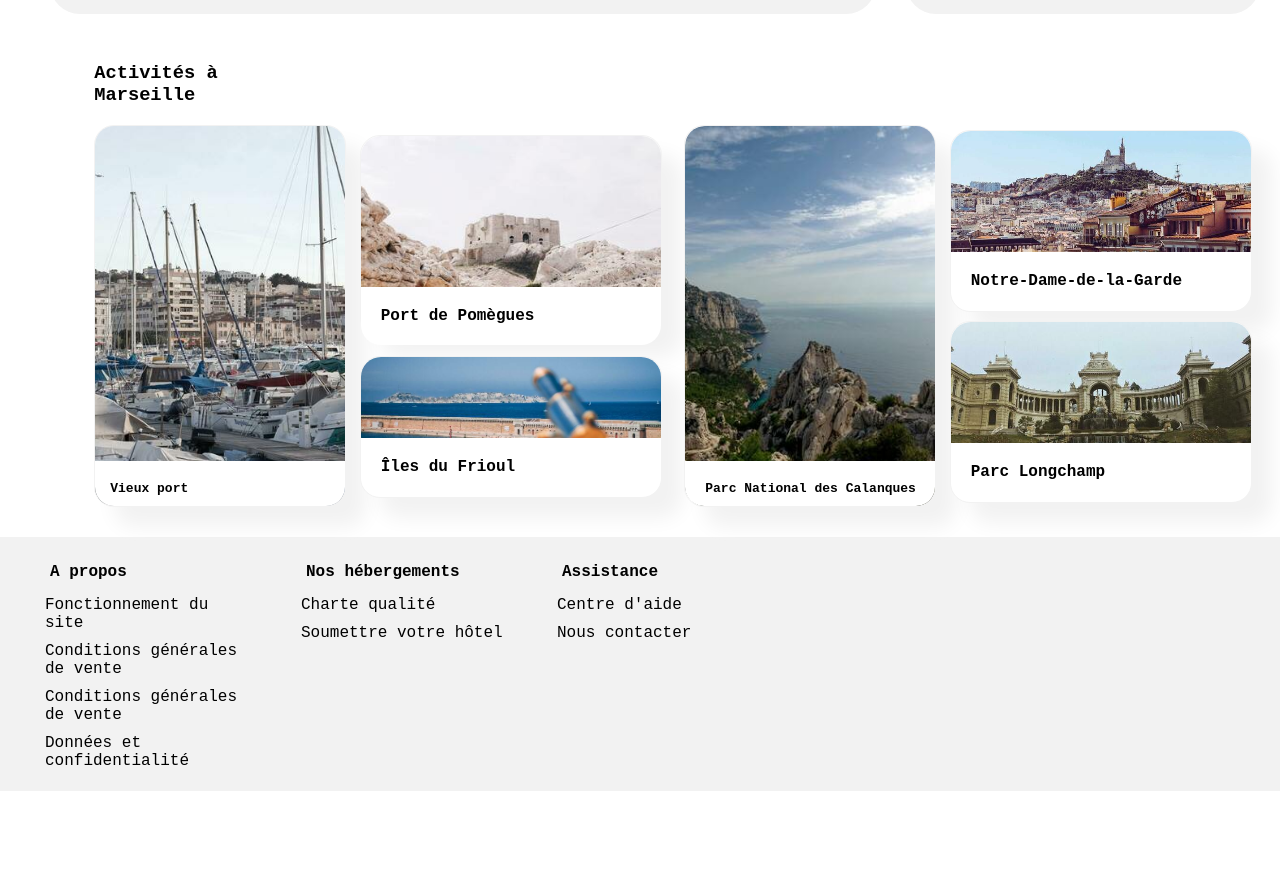
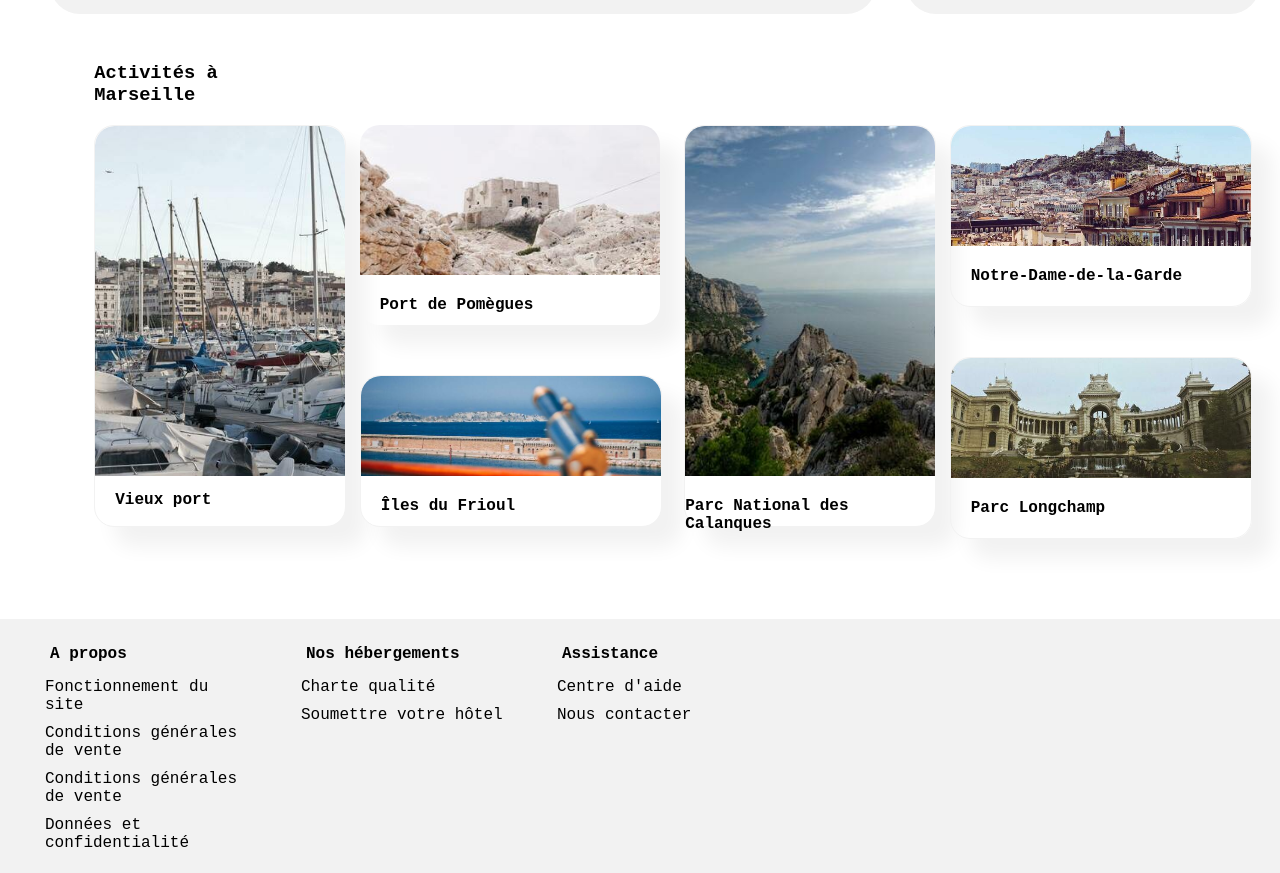
Before and after one commit to MarianaCnh/MarianaCunha_2_22122020, a plain HTML site: page index.html in a window 1280 px wide. Shown: the part 1000-1873 px from the top of the page. Before the commit the page ends 1791 px from the top, so only its background shows below. Drawn offline with Linux system fonts and the light colour scheme; a web font is replaced by a local one.

Commit message:
Ajustement cases hébergement en responsive

```diff
--- a/cssp2.css
+++ b/cssp2.css
@@ -370,6 +370,11 @@ a
     font-size: small;
 }
 
+.searchicon
+{
+    display: none;
+}
+
 /* section hébergement */
 
 .gras
@@ -407,7 +412,6 @@ a
     border-radius: 20px 20px 20px 20px;
     background-color: white;
     font-size: smaller;
-
     width: 230px;
     height: 180px;
     box-shadow: 10px 10px 10px rgb(207, 207, 207);
@@ -570,7 +574,7 @@ a
     border-radius: 20px 20px 20px 20px;
     color: black;
     width: 250px;
-    height: 380px;
+    height: 400px;
     box-shadow: 20px 20px 20px #F2F2F2;
     grid-column-start: 1;
     display: flex;
@@ -586,38 +590,34 @@ a
     border-radius: 20px 20px 20px 20px;
     color: black;
     width: 250px;
-    height: 380px;
+    height: 400px;
     box-shadow: 20px 20px 20px #F2F2F2;
-    display: flex;
-    justify-content: space-around;
-    overflow: hidden;
 }
 
 .imagegrandecarte
 {
-    border-radius: 20px;
-    width: 260px;
-    height: 380px;
+    border-radius: 20px 20px 0 0;
+    width: 250px;
+    height: 350px;
     object-fit: cover;
 }
 
 .nomgrandecarte
 {
     text-decoration: none;
-    position: relative;
-    bottom:50px;
     display: flex;
-    padding: 20px;
-    background-color: white;
+    padding-top: 10px;
+    margin-left: 20px;
     border-radius: 0 0 20px 20px;
-    font-size: small;
 }
 
-.range1
+.nomgrandecarte2
 {
+    text-decoration: none;
     display: flex;
-    flex-direction: column;
-    justify-content: space-around;
+    justify-content: center;
+    margin-left: 0px;
+    border-radius: 0 0 20px 20px;
 }
 
 .range2
@@ -629,13 +629,12 @@ a
 
 .petitecarte1
 {
-    background-color: white;
-    border: 1px solid #F2F2F2;
+    box-shadow: 20px 20px 20px #F2F2F2;
     border-radius: 20px 20px 20px 20px;
     color: black;
     width: 300px;
     height: 200px;
-    box-shadow: 20px 20px 20px #F2F2F2;
+    margin-bottom: 50px;
 }
 
 .petitecarte2
@@ -645,32 +644,32 @@ a
     border-radius: 20px 20px 20px 20px;
     color: black;
     width: 300px;
-    height: 140px;
+    height: 150px;
     box-shadow: 20px 20px 20px #F2F2F2;
 }
 
 .petitecarte
 {
-    background-color: white;
     border: 1px solid #F2F2F2;
     border-radius: 20px 20px 20px 20px;
     color: black;
     width: 300px;
     height: 180px;
     box-shadow: 20px 20px 20px #F2F2F2;
+    margin-bottom: 50px;
 }
 
 .imagepetitecarte1
 {
-    border-radius: 20px;
+    border-radius: 20px 20px 0 0;
     width: 300px;
-    height: 200px;
+    height: 150px;
     object-fit: cover;
 }
 
 .imagepetitecarte2
 {
-    border-radius: 20px;
+    border-radius: 20px 20px 0 0;
     width: 300px;
     height: 100px;
     object-fit: cover;
@@ -678,46 +677,37 @@ a
 
 .imagepetitecarte
 {
-    border-radius: 20px;
+    border-radius: 20px 20px 0 0;
     width: 300px;
-    height: 150px;
+    height: 120px;
     object-fit: cover;
 }
 
 .nompetitecarte1
 {
     text-decoration: none;
-    background-color: white;
     border-radius: 0 0 20px 20px;
-    position: relative;
-    bottom:70px;
     display: flex;
     text-align: justify;
-    padding: 20px;
+    margin-left: 20px;
 }
 
 .nompetitecarte2
 {
     text-decoration: none;
-    background-color: white;
     border-radius: 0 0 20px 20px;
-    position: relative;
-    bottom:40px;
     display: flex;
     text-align: justify;
-    padding: 20px;
+    margin-left: 20px;
 }
 
 .nompetitecarte
 {
     text-decoration: none;
-    background-color: white;
     border-radius: 0 0 20px 20px;
-    position: relative;
-    bottom:50px;
     display: flex;
     text-align: justify;
-    padding: 20px;
+    margin-left: 20px;
 }
 
 /* FOOTER */
@@ -829,36 +819,30 @@ a
         align-items: flex-start;
     }
 
-    .auberge25
-{
-    border: 6px solid white;
-    border-radius: 20px 20px 20px 20px;
-    background-color: white;
-    font-size: smaller;
-    width: 300px;
-    height: 200px;
-    box-shadow: 10px 10px 10px 10px rgb(207, 207, 207);
-    margin: 10px;
-    margin-left: 20px;
-
-}
-
     .hotel52
     {
         box-shadow: 10px 10px 10px 10px rgb(207, 207, 207);
         width: 300px;
-    height: 200px;
-
+        height: 210px;
+        margin: 20px;
     }
 
-.imghebergement2
+    .auberge25
     {
+       margin: 30px;
        width: 300px;
-    height: 150px;
-    object-fit: cover;
+       height: 220px;
+       border: 6px solid white;
+       border-radius: 20px 20px 20px 20px;
     }
 
     .imghebergement
+    {
+       object-fit: cover;
+       width: 290px;
+       height: 150px;
+    }
+    .imghebergement2
     {
        width: 300px;
        height: 150px;
@@ -888,7 +872,8 @@ a
     .activite1
     {
         width: 300px;
-        height: 200px;
+        height: 230px;
+        margin: 30px;
     }
 
     .activite2
@@ -919,7 +904,7 @@ a
     {
         object-fit: cover;
         width: 300px;
-        height: 200px;
+        height: 170px;
     }
 
     .imagepetitecarte2
@@ -934,4 +919,17 @@ a
         display: inline-block;
         flex-direction: row;
     }
+
+    .bouton
+    {
+        display: none;
     }
+
+    .searchicon
+    {
+        background-color: #0065FC;
+        color: white;
+        border-radius: 0 10px 10px 0;
+        border: none;
+    }
+}
--- a/index.html
+++ b/index.html
@@ -45,6 +45,7 @@
                 <input type="text" class="recherche1" name="Recherche" placeholder="Marseille,France" />
                 <label for="submit"></label>
                 <input type="submit" value="Rechercher" class="bouton"/>
+                <button type="submit" class="searchicon"><i class="fas fa-search"></i></button>
             </form>
         </nav>
             <!--section info-->
@@ -203,28 +204,28 @@
             <a href=#><img class="imagegrandecarte" src="maquette/images/activites/4_small/reno-laithienne-QUgJhdY5Fyk-unsplash.jpg" alt="Vieux port">
             <strong class="nomgrandecarte">Vieux port</strong></a>
         </article>
-        <div class="range1">
+        <div>
         <article class="petitecarte1">
             <a href=#><img class="imagepetitecarte1" src="maquette/images/activites/4_small/paul-hermann-QFTrLdQIRhI-unsplash.jpg" alt="Port de pomègues">
-            <p class="nompetitecarte1"><strong>Port de Pomègues</strong></p></a>
+            <p class="nompetitecarte1"><span class="gras">Port de Pomègues</span></p></a>
         </article>
         <article class="petitecarte2">
             <a href=#><img class="imagepetitecarte2" src="maquette/images/activites/4_small/kevin-hikari-rV_Qd1l-VXg-unsplash.jpg" alt="Îles du frioul">
-            <p class="nompetitecarte2"><strong>Îles du Frioul</strong></p></a>
+            <p class="nompetitecarte2"><span class="gras">Îles du Frioul</span></p></a>
         </article>
         </div>
         <article class="activite2">
             <a href=#><img class="imagegrandecarte" src="maquette/images/activites/4_small/kilyan-sockalingum-NR8-cBCN3aI-unsplash.jpg" alt="Parc national des calenques">
-            <strong class="nomgrandecarte">Parc National des Calanques</strong></a>
+                <p class="nomgrandecarte2"><span class="gras">Parc National des Calanques</span></p></a>
         </article>
-        <div class="range2">
+        <div>
         <article class="petitecarte">
             <a href=#><img class="imagepetitecarte" src="maquette/images/activites/4_small/florian-wehde-xW9e8gdotxI-unsplash.jpg" alt="Notre-Dame-de-la-garde">
-            <p class="nompetitecarte"><strong>Notre-Dame-de-la-Garde</strong></p></a>
+            <p class="nompetitecarte"><span class="gras">Notre-Dame-de-la-Garde</span></p></a>
         </article>
         <article class="petitecarte">
             <a href=#><img class="imagepetitecarte" src="maquette/images/activites/4_small/lena-paulin-wH2-EJoDcV0-unsplash.jpg" alt="Parc longchamp">
-            <p class="nompetitecarte"><strong>Parc Longchamp</strong></p></a>
+            <p class="nompetitecarte"><span class="gras">Parc Longchamp</span></p></a>
         </article>
         </div>
     </div>
```
Lines whose indentation alone changed are shown as unchanged.
